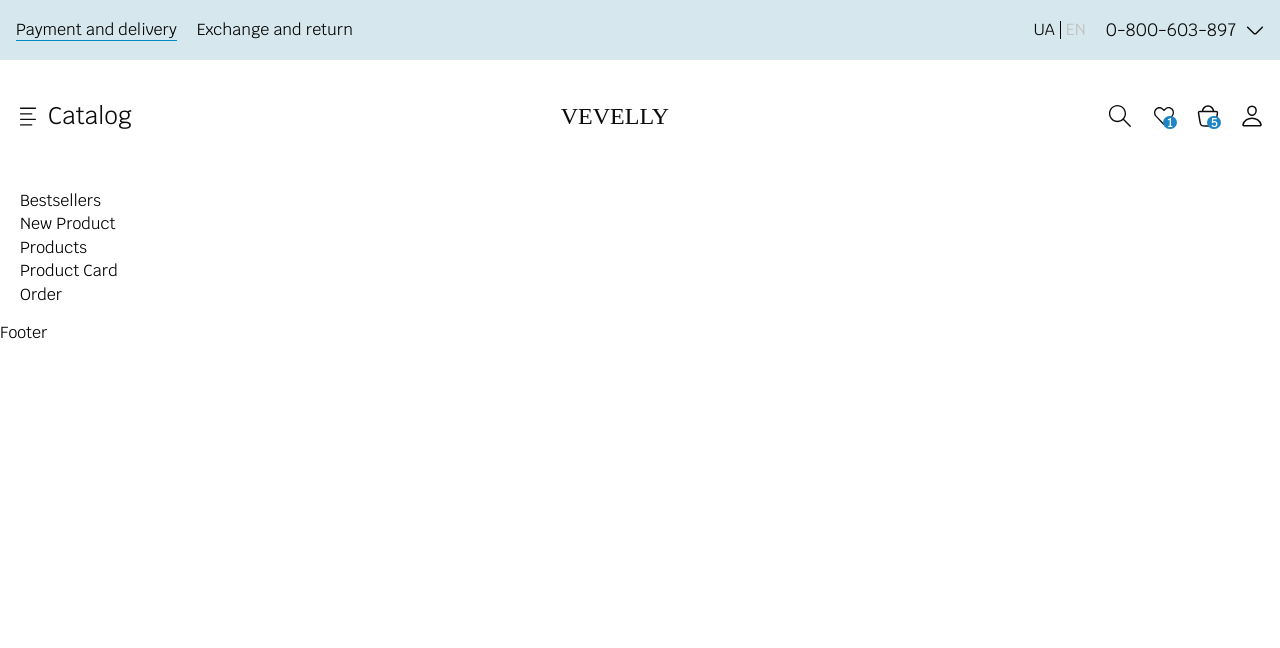
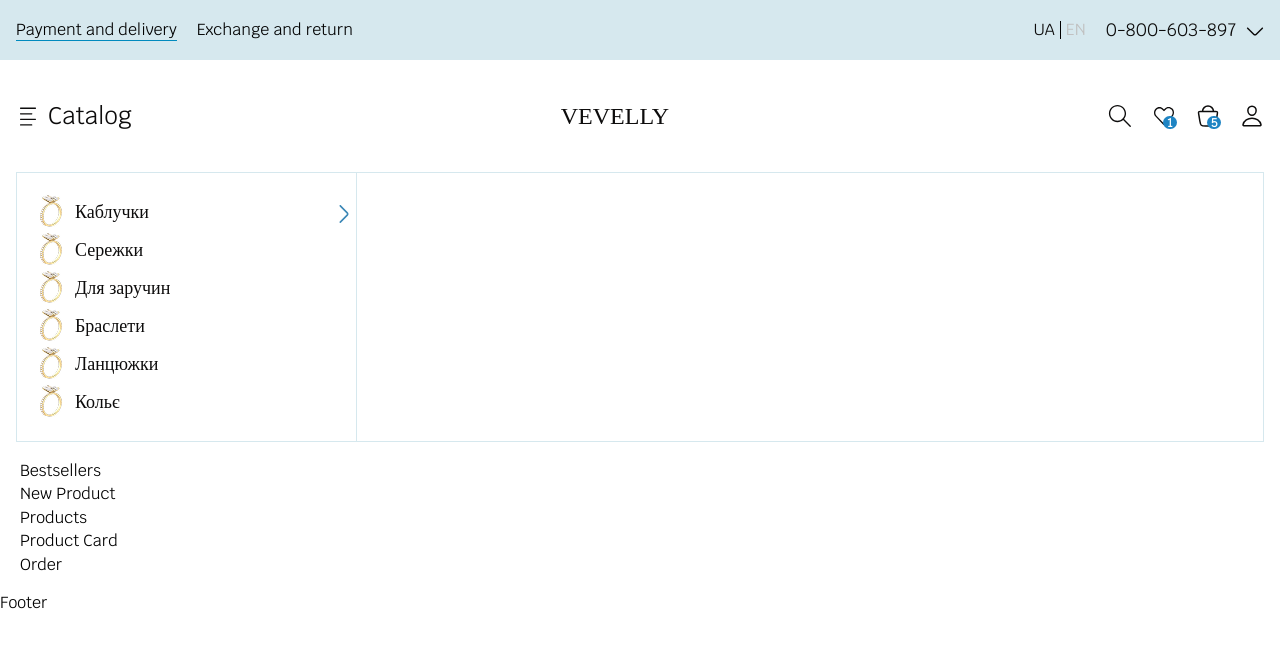
Before and after one commit to serhii-vovchenko/vevelly-store, a React (Vite) app: page / in a window 1280 px wide. Shown: the top 648 px of the page. Built offline with nearby package versions, Linux system fonts and the light colour scheme; a web font is replaced by a local one.

Commit message:
add menu(not finish)

```diff
--- /dev/null
+++ b/src/components/Header/Callback.tsx
@@ -0,0 +1,24 @@
+export const Callback = () => {
+	return (
+		<div className="absolute  top-8 right-0 w-44 flex flex-col gap-2.5 p-2.5 bg-white z-10">
+			<div className="text-lg text-center leading-6 text-[#0d0c0c] border-b-[1px] border-[#D6E8EE] py-3">
+				+38 067 747 01 45
+			</div>
+			<div>
+				<span className="block text-sm leading-4.5 text-right text-black">Call to you?</span>
+			</div>
+			<div>
+				<div className="mb-2.5">
+				<input
+					className="w-full border border-[#D6E8EE] rounded-sm p-2.5 outline-0"
+					type="text"
+					placeholder="Phone number"
+				/>
+				</div>
+				<button className="w-full text-sm leading-4.5 text-white bg-[#1E84C3] rounded-sm p-2.5">
+					Call
+				</button>
+			</div>
+		</div>
+	);
+};
--- a/src/components/Header/Header.tsx
+++ b/src/components/Header/Header.tsx
@@ -2,6 +2,7 @@ import clsx from 'clsx';
 import { useSearchStore } from '../../redux/search/useSearchStore';
 import { Container } from '../Container/Container';
 import Icon from '../Icon';
+import { Menu } from '../Menu/Menu';
 import { Search } from './Search';
 import { Topline } from './Topline';
 
@@ -37,6 +38,11 @@ const Header = () => {
 					</div>
 				</div>
 			</Container>
+			<Container>
+				<div className="w-full border border-[#D6E8EE]">
+					<Menu />
+				</div>
+			</Container>
 		</header>
 	);
 };
--- a/src/components/Header/Topline.tsx
+++ b/src/components/Header/Topline.tsx
@@ -1,15 +1,21 @@
 import clsx from 'clsx';
-import React from 'react';
+import React, { useState } from 'react';
 import { NavLink } from 'react-router-dom';
 import { Container } from '../Container/Container';
 import Icon from '../Icon';
 import LanguageSwitcher from '../LanguageSwitcher/LanguageSwitcher';
+import { Callback } from './Callback';
 
 interface Props {
 	className?: string;
 }
 
 export const Topline: React.FC<Props> = ({ className }) => {
+	const [isOpenCall, setIsOpenCall] = useState(false);
+
+	const handlerCall = () => {
+		setIsOpenCall(!isOpenCall);
+	};
 	return (
 		<div className={clsx('flex items-center h-[60px] bg-[#d6e8ee]', className)}>
 			<Container>
@@ -30,9 +36,21 @@ export const Topline: React.FC<Props> = ({ className }) => {
 						<div>
 							<LanguageSwitcher />
 						</div>
-						<div className="flex items-center justify-between text-lg leading-6 text-[#0d0c0c] ">
+						<div className="flex items-center justify-between text-lg leading-6 text-[#0d0c0c] relative">
 							0-800-603-897
-							<Icon className="ml-[10px]" name="down" width={18} height={9} />
+							<span
+								onClick={() => {
+									handlerCall();
+								}}
+							>
+								<Icon
+									className={clsx(isOpenCall && 'rotate-180', 'ml-[10px]')}
+									name="down"
+									width={18}
+									height={9}
+								/>
+							</span>
+							{isOpenCall && <Callback />}
 						</div>
 					</div>
 				</div>
--- /dev/null
+++ b/src/components/Menu/Menu.tsx
@@ -0,0 +1,110 @@
+import clsx from 'clsx';
+import React from 'react';
+import { MenuItem } from './MenuItem';
+
+interface Props {
+	className?: string;
+}
+
+export const Menu: React.FC<Props> = ({ className }) => {
+	const menu = [
+		{
+			icon: '/1.png',
+			title: 'Каблучки',
+			link: '#/',
+			submenu: [
+				{
+					title: 'Обручки',
+					link: '#/',
+					submenu: [
+						{
+							title: 'Для молодих',
+							link: '#/',
+						},
+					],
+				},
+				{
+					title: 'Для заручин',
+					link: '#/',
+				},
+				{
+					title: 'Фалангові',
+					link: '#/',
+				},
+				{
+					title: 'Печатки/перстні',
+					link: '#/',
+				},
+				{
+					title: 'Широкі',
+					link: '#/',
+				},
+				{
+					title: 'Тонкі',
+					link: '#/',
+				},
+				{
+					title: 'Єксклюзивні',
+					link: '#/',
+				},
+				{
+					title: 'Sale',
+					link: '#/',
+				},
+				{
+					title: 'Всі каблучки',
+					link: '#/',
+				},
+			],
+		},
+		{
+			icon: '/1.png',
+			title: 'Сережки',
+			link: '#/',
+		},
+		{
+			icon: '/1.png',
+			title: 'Для заручин',
+			link: '#/',
+		},
+		{
+			icon: '/1.png',
+			title: 'Браслети',
+			link: '#/',
+		},
+		{
+			icon: '/1.png',
+			title: 'Ланцюжки',
+			link: '#/',
+		},
+		{
+			icon: '/1.png',
+			title: 'Кольє',
+			link: '#/',
+		},
+	];
+	return (
+		<div
+			className={clsx(
+				'w-[340px] flex flex-col gap-2.5 py-5 pl-5 border-r-[1px] border-[#D6E8EE] h-full ',
+				className
+			)}
+		>
+			<ul className="menu relative ">
+				{menu.map((item, index) => (
+					<li key={index} className="w-full text-lg leading-6 text-[#0d0c0c] group">
+						<a href={item.link} className="flex items-center justify-between">
+							<div className="flex items-center gap-2">
+								{item.icon && <img src={item.icon} alt="icon" />}
+								<span>{item.title}</span>
+							</div>
+							{item.submenu && <img src="/arrow.svg" alt="arrow" />}
+						</a>
+
+						{item.submenu && <MenuItem menu={item.submenu} depth={1} />}
+					</li>
+				))}
+			</ul>
+		</div>
+	);
+};
--- /dev/null
+++ b/src/components/Menu/MenuItem.tsx
@@ -0,0 +1,34 @@
+import clsx from 'clsx';
+import React from 'react';
+
+interface MenuItem {
+	link: string;
+	title: string;
+	submenu?: MenuItem[];
+}
+
+interface Props {
+	menu: MenuItem[];
+	depth?: number;
+}
+export const MenuItem: React.FC<Props> = ({ menu, depth = 0 }) => {
+	return (
+		<ul
+			className={clsx('absolute left-full bg-white w-60 shadow-md hidden group-hover:block', {
+				relative: depth === 0,
+			})}
+			style={{ top: depth > 1 ? '0px' : '-20px' }}
+		>
+			{menu.map((item, index) => (
+				<li key={index} className="relative px-4 py-2 hover:bg-gray-100 group">
+					<a href={item.link} className="flex justify-between items-center">
+						{item.title}
+						{item.submenu && <img src="/arrow.svg" alt="arrow" />}
+					</a>
+
+					{item.submenu && <MenuItem menu={item.submenu} depth={depth + 1} />}
+				</li>
+			))}
+		</ul>
+	);
+};
```
Also changed, not shown: public/1.png (added), public/arrow.svg (added).
